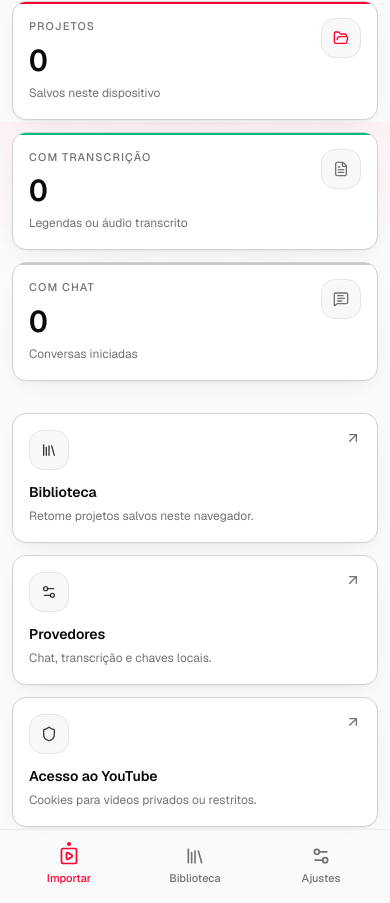
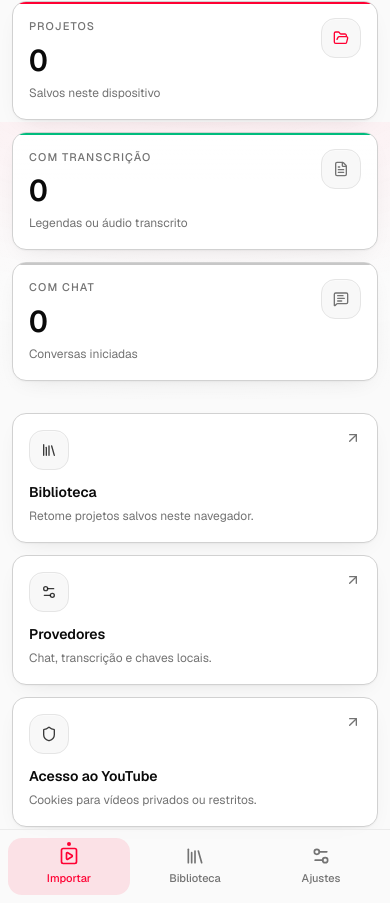
Before and after one commit to solerpedroo/youtube_ai_transcriber, a Next.js app: page / in a window 390 px wide. Shown: the part 722-1625 px from the top of the page. Built offline with nearby package versions, Linux system fonts and the light colour scheme.

Commit message:
style(layout): destaca item ativo no nav mobile com fundo brand

```diff
--- a/src/components/layout/mobile-nav.tsx
+++ b/src/components/layout/mobile-nav.tsx
@@ -26,8 +26,8 @@ export function MobileNav() {
               key={href}
               href={href}
               aria-current={active ? "page" : undefined}
-              className={`flex flex-col items-center gap-1 rounded-lg px-2 py-2 text-[11px] font-medium transition-colors ${
-                active ? "text-brand" : "text-muted-foreground"
+              className={`flex flex-col items-center gap-1 rounded-xl px-2 py-2 text-[11px] font-medium transition-colors ${
+                active ? "bg-brand/10 text-brand" : "text-muted-foreground hover:bg-muted/60"
               }`}
             >
               <span className="relative">
```
